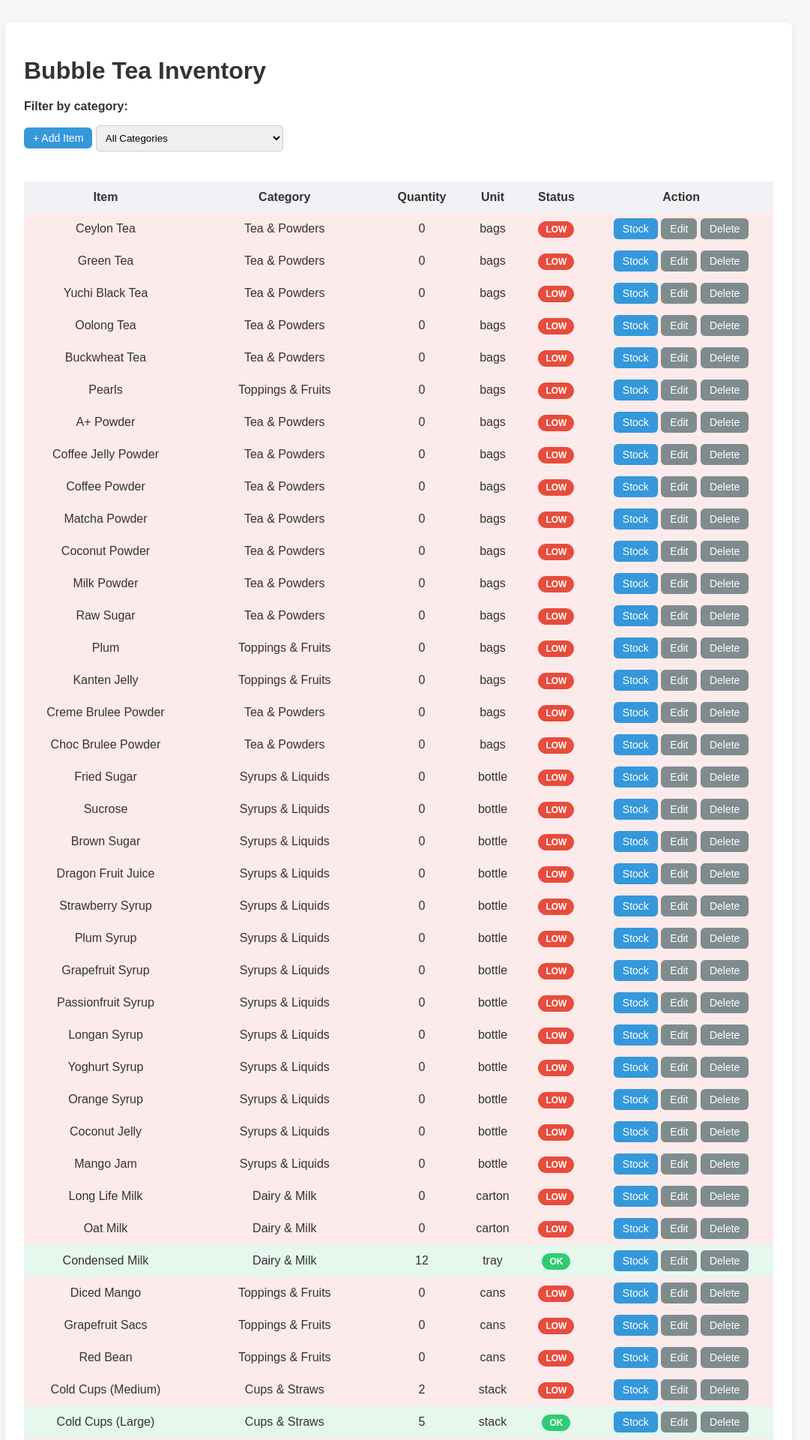
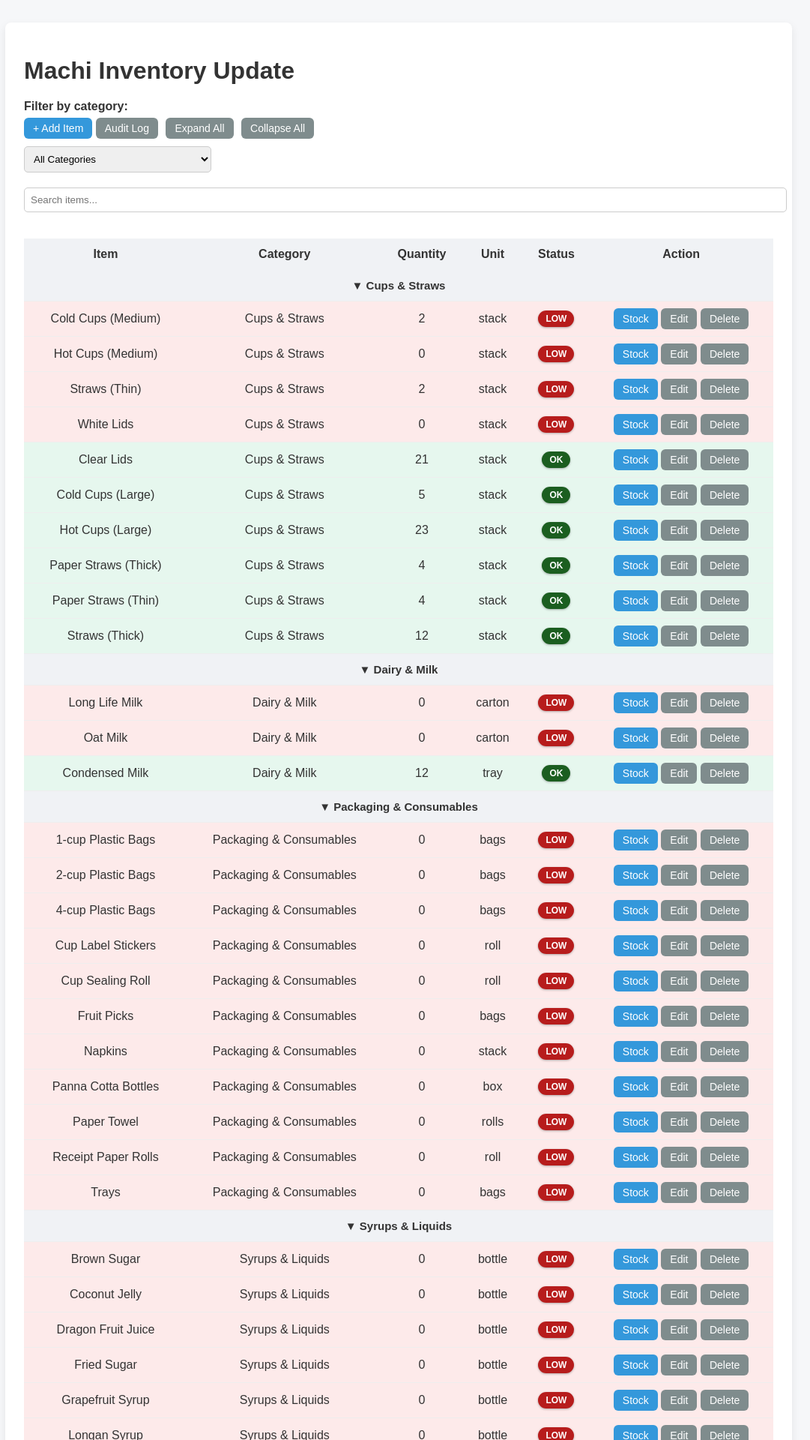
Before and after one commit to BankSoukaseum/Inventory-Management-System, a Flask app: page / in a window 1280 px wide. Shown: the top 1920 px of the page at 75% size, without its empty margins (108-1189 px from the left). Run offline with Flask 3, Linux system fonts and the light colour scheme; data comes from the database, SQL or seed files in the repository; both versions use the stored data as it was after the commit; one stand-in notice (Sample message) is shown.

Commit message:
Add flash popups, audit fixes, UI improvements

```diff
--- a/app.py
+++ b/app.py
@@ -1,7 +1,9 @@
-from flask import Flask, render_template, request, redirect, url_for
+from flask import Flask, render_template, request, redirect, url_for, session, flash
 import sqlite3
 
 app = Flask(__name__)
+app.secret_key = "super-secret-key-change-this"
+
 
 def get_db_connection():
     conn = sqlite3.connect('inventory.db')
@@ -16,9 +18,8 @@
 
     conn = get_db_connection()
 
-    # Get distinct categories for dropdown
     categories = conn.execute(
-        'SELECT DISTINCT category FROM inventory'
+        'SELECT DISTINCT category FROM inventory ORDER BY category'
     ).fetchall()
 
     if category:
@@ -31,6 +32,12 @@
             END AS status
             FROM inventory
             WHERE category = ?
+            ORDER BY
+                CASE
+                    WHEN quantity <= min_level THEN 0
+                    ELSE 1
+                END,
+                name
             ''',
             (category,)
         ).fetchall()
@@ -43,6 +50,13 @@
                 ELSE "OK"
             END AS status
             FROM inventory
+            ORDER BY
+                category,
+                CASE
+                    WHEN quantity <= min_level THEN 0
+                    ELSE 1
+                END,
+                name
             '''
         ).fetchall()
 
@@ -54,6 +68,7 @@
         categories=categories,
         selected_category=category
     )
+
 
 
 
@@ -75,6 +90,7 @@
         if action == 'used':
             if amount > item['quantity']:
                 error = "Not enough stock available."
+                flash("Not enough stock available", "error")
             else:
                 conn.execute(
                     'UPDATE inventory SET quantity = quantity - ? WHERE id = ?',
@@ -87,15 +103,28 @@
             )
 
         if error is None:
+            conn.execute(
+    "INSERT INTO audit_log (user, action, item_name) VALUES (?, ?, ?)",
+    (session.get('user'), f"Used {amount}" if action == 'used' else f"Added {amount}", item['name'])
+
+)
             conn.commit()
             conn.close()
+
+            flash(f"{item['name']} updated successfully", "success")
             return redirect(url_for('index'))
 
     conn.close()
+
     return render_template('update_stock.html', item=item, error=error)
+
 
 @app.route('/edit/<int:id>', methods=['GET', 'POST'])
 def edit_item(id):
+  #   if session.get('role') != 'admin':
+   #      return redirect(url_for('index'))
+
+
     conn = get_db_connection()
 
     if request.method == 'POST':
@@ -117,13 +146,25 @@
         conn.close()
         return redirect(url_for('index'))
 
+    # GET request: fetch item
     item = conn.execute(
         'SELECT * FROM inventory WHERE id = ?',
         (id,)
     ).fetchone()
 
+    # Fetch distinct categories for dropdown
+    categories = conn.execute(
+        'SELECT DISTINCT category FROM inventory'
+    ).fetchall()
+
     conn.close()
-    return render_template('edit_item.html', item=item)
+
+    return render_template(
+        'edit_item.html',
+        item=item,
+        categories=categories
+    )
+
 @app.route('/add', methods=['GET', 'POST'])
 def add_item():
     if request.method == 'POST':
@@ -146,9 +187,21 @@
 
         return redirect(url_for('index'))
 
-    return render_template('add_item.html')
+    # ✅ FIX: open DB before using it
+    conn = get_db_connection()
+    categories = conn.execute(
+        'SELECT DISTINCT category FROM inventory'
+    ).fetchall()
+    conn.close()
+    flash(f"{name} added successfully", "success")
+
+    return render_template('add_item.html', categories=categories)
+
+
 @app.route('/delete/<int:id>', methods=['GET', 'POST'])
 def delete_item(id):
+   # if session.get('role') != 'admin':
+     #    return redirect(url_for('index'))
     conn = get_db_connection()
 
     if request.method == 'POST':
@@ -166,7 +219,29 @@
     ).fetchone()
     conn.close()
 
+
+
+    flash(f"{item['name']} deleted successfully", "success")
     return render_template('delete_item.html', item=item)
 
+
+
+@app.route('/audit')
+def audit():
+  #  if session.get('role') != 'admin':
+    #    return redirect(url_for('index'))
+
+    conn = get_db_connection()
+    logs = conn.execute(
+        '''
+        SELECT *
+        FROM audit_log
+        ORDER BY timestamp DESC
+        '''
+    ).fetchall()
+    conn.close()
+
+    return render_template('audit.html', logs=logs)
+
 if __name__ == '__main__':
-    app.run
+    app.run()
--- a/static/style.css
+++ b/static/style.css
@@ -59,12 +59,12 @@
 }
 
 .status-ok {
-    background: #2ecc71;
+    background: #00ff6a;
     color: white;
 }
 
 .status-low {
-    background: #e74c3c;
+    background: #ff0000;
     color: white;
 }
 
@@ -123,3 +123,121 @@
     margin-bottom: 20px;
     max-width: 250px;
 }
+
+.category-row {
+    background-color: #f0f2f5;
+    font-weight: bold;
+    text-align: left;
+    padding: 12px;
+    font-size: 15px;
+}
+
+.category-row {
+    background-color: #f0f2f5;
+    font-weight: bold;
+    cursor: pointer;
+}
+
+.category-row:hover {
+    background-color: #e2e6ea;
+}
+
+.item-row {
+    transition: all 0.2s ease;
+}
+
+
+tr.LOW:hover {
+    background-color: #ff9595;
+}
+
+tr.OK:hover {
+    background-color: #388e3c;
+}
+/* Status badges (stand out from row colour) */
+.status-badge {
+    padding: 4px 10px;
+    border-radius: 12px;
+    font-size: 12px;
+    font-weight: bold;
+    display: inline-block;
+    box-shadow: 0 1px 3px rgba(0, 0, 0, 0.3);
+}
+
+/* LOW badge – darker alert red */
+.status-low {
+    background-color: #b71c1c;
+    /* dark red */
+    color: #ffffff;
+}
+
+/* OK badge – darker green */
+.status-ok {
+    background-color: #1b5e20;
+    /* dark green */
+    color: #ffffff;
+}
+
+button.btn {
+    margin-left: 6px;
+}
+
+/* Flash popup */
+.flash-container {
+    position: fixed;
+    top: 50%;
+    left: 50%;
+    transform: translate(-50%, -50%);
+    z-index: 9999;
+    text-align: center;
+}
+
+.flash {
+    min-width: 300px;
+    max-width: 400px;
+    padding: 16px 20px;
+    border-radius: 8px;
+    margin-bottom: 10px;
+    color: white;
+    font-weight: bold;
+    line-height: 1.4;
+    box-shadow: 0 6px 15px rgba(0, 0, 0, 0.35);
+    animation: fadeInOut 3s ease-in-out forwards;
+}
+
+.flash-success {
+    background-color: #4caf50;
+}
+
+.flash-error {
+    background-color: #f44336;
+}
+
+@keyframes fadeInOut {
+    0% {
+        opacity: 0;
+        transform: translateY(-10px);
+    }
+
+    10% {
+        opacity: 1;
+        transform: translateY(0);
+    }
+
+    90% {
+        opacity: 1;
+    }
+
+    100% {
+        opacity: 0;
+        transform: translateY(-10px);
+    }
+}
+
+.flash-success {
+    background-color: #4caf50;
+}
+
+.flash-error {
+    background-color: #f44336;
+}
--- a/templates/index.html
+++ b/templates/index.html
@@ -1,5 +1,6 @@
 <!DOCTYPE html>
 <html>
+
 
 <head>
     <title>Inventory</title>
@@ -9,10 +10,26 @@
 <body>
 
     <div class="container">
-        <h1>Bubble Tea Inventory</h1>
+        <h1>Machi Inventory Update</h1>
+        {% with messages = get_flashed_messages(with_categories=true) %}
+        {% if messages %}
+        <div class="flash-container">
+            {% for category, message in messages %}
+            <div class="flash flash-{{ category }}">
+                {{ message }}
+            </div>
+            {% endfor %}
+        </div>
+        {% endif %}
+        {% endwith %}
+
         <form method="get">
             <label for="category">Filter by category:</label>
             <a class="btn btn-update" href="/add">+ Add Item</a>
+            <a class="btn btn-back" href="/audit">Audit Log</a>
+
+            <button type="button" class="btn btn-back" onclick="expandAll()">Expand All</button>
+            <button type="button" class="btn btn-back" onclick="collapseAll()">Collapse All</button>
             <select name="category" onchange="this.form.submit()">
                 <option value="">All Categories</option>
 
@@ -24,6 +41,9 @@
             </select>
         </form>
 
+<div class="search-bar">
+    <input type="text" id="searchInput" placeholder="Search items..." onkeyup="searchItems()">
+</div>
 
         <table>
             <tr>
@@ -35,8 +55,31 @@
                 <th>Action</th>
             </tr>
 
+        {% set ns = namespace(current_category=None) %}
+
         {% for item in items %}
-            <tr class="{{ item['status'] }}">
+        {% if item['category'] != ns.current_category %}
+        <tr class="category-row" data-category-key="{{ item['category']
+                | lower
+                | replace(' ', '-')
+                | replace('&', '')
+            }}" data-expanded="true" onclick="toggleCategory(this)">
+
+
+
+            <td colspan="6">
+                <span class="arrow">▼</span> {{ item['category'] }}
+            </td>
+        </tr>
+        {% set ns.current_category = item['category'] %}
+        {% endif %}
+
+        <tr class="item-row {{ item['status'] }} category-{{ item['category']
+            | lower
+            | replace(' ', '-')
+            | replace('&', '')
+        }}">
+
             <td>{{ item['name'] }}</td>
             <td>{{ item['category'] }}</td>
             <td>{{ item['quantity'] }}</td>
@@ -55,8 +98,63 @@
             </td>
         </tr>
         {% endfor %}
+
+
         </table>
     </div>
+<script>
+    function toggleCategory(headerRow) {
+        const key = headerRow.dataset.categoryKey;
+        const rows = document.getElementsByClassName('category-' + key);
+        const arrow = headerRow.querySelector('.arrow');
+
+        const expanded = headerRow.dataset.expanded === "true";
+
+        for (let row of rows) {
+            row.style.display = expanded ? 'none' : '';
+        }
+
+        headerRow.dataset.expanded = expanded ? "false" : "true";
+        arrow.textContent = expanded ? '▶' : '▼';
+    }
+
+    /* NEW: Expand all categories */
+    function expandAll() {
+        const headers = document.getElementsByClassName('category-row');
+
+        for (let header of headers) {
+            if (header.dataset.expanded === "false") {
+                toggleCategory(header);
+            }
+        }
+    }
+
+    /* NEW: Collapse all categories */
+    function collapseAll() {
+        const headers = document.getElementsByClassName('category-row');
+
+        for (let header of headers) {
+            if (header.dataset.expanded === "true") {
+                toggleCategory(header);
+            }
+        }
+    }
+
+    function searchItems() {
+            const input = document.getElementById("searchInput").value.toLowerCase();
+            const rows = document.getElementsByClassName("item-row");
+
+            for (let row of rows) {
+                const nameCell = row.getElementsByTagName("td")[0];
+                const text = nameCell.textContent.toLowerCase();
+                row.style.display = text.includes(input) ? "" : "none";
+            }
+        }
+
+</script>
+
+
+
 
 </body>
 
--- a/templates/update_stock.html
+++ b/templates/update_stock.html
@@ -18,8 +18,8 @@
         <form method="post">
             <label>Action</label>
             <select name="action">
-                <option value="used">Used</option>
-                <option value="received">Received</option>
+                <option value="used">Used Today</option>
+                <option value="received">Delivery received</option>
             </select>
 
             <label>Amount</label>
```
Also changed, not shown: init_audit.py (added, +17 -0 lines), init_users.py (added, +20 -0 lines), templates/add_item.html (+8 -1 lines), templates/audit.html (added, +37 -0 lines), templates/edit_item.html (+7 -1 lines), inventory.db. Lines whose indentation alone changed are shown as unchanged.
